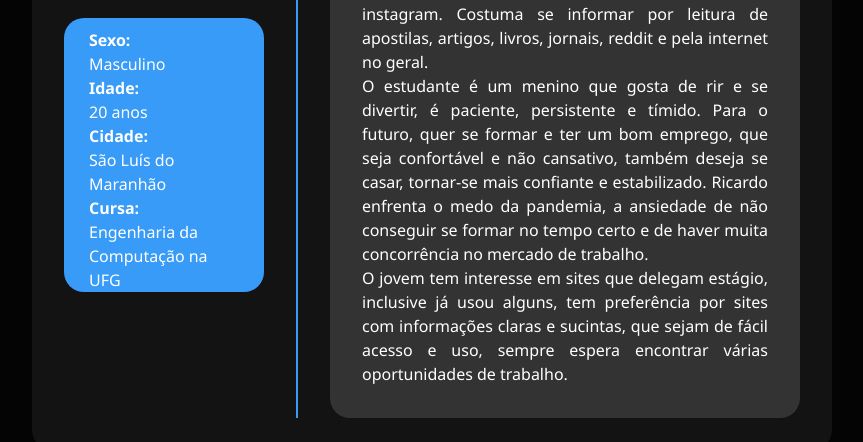
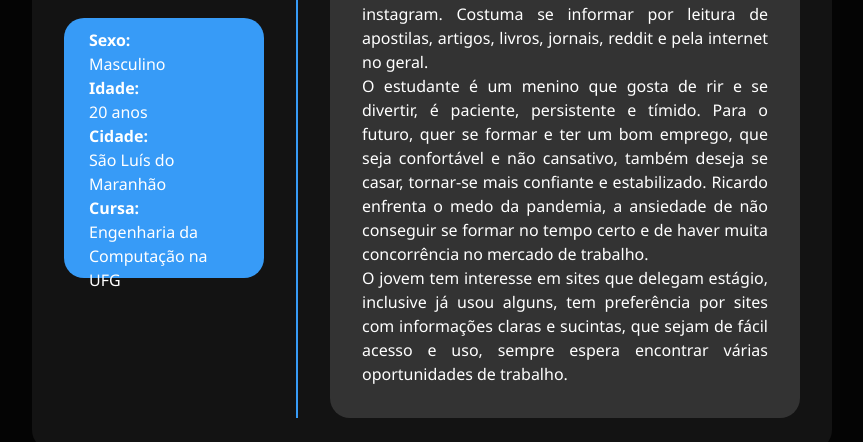
Before and after one commit to ronanvcjunior/Persona, a plain HTML site: page index.html in a window 1280 px wide. Both pictures are taken after a click on the element 450 px from the left and 400 px from the top of the page. Shown: the part 358-800 px from the top of the page, without its empty margins (208-1071 px from the left). Drawn offline with nearby package versions, Linux system fonts and the light colour scheme.

Commit message:
Update estilo-persona.css

```diff
--- a/estilos/estilo-persona.css
+++ b/estilos/estilo-persona.css
@@ -245,6 +245,6 @@ body {
     }
 
     #popup #personaDetalhado #personaResumo {
-        height: 273.683px;
+        height: 260px;
     }
 }
```
